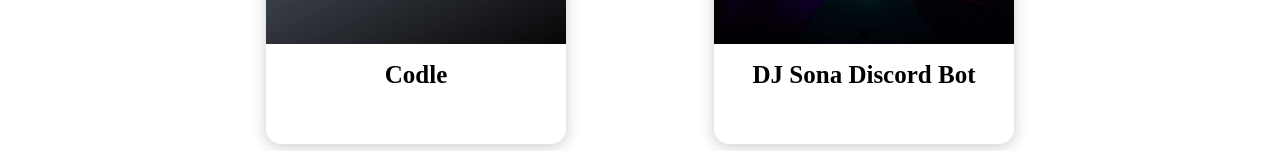
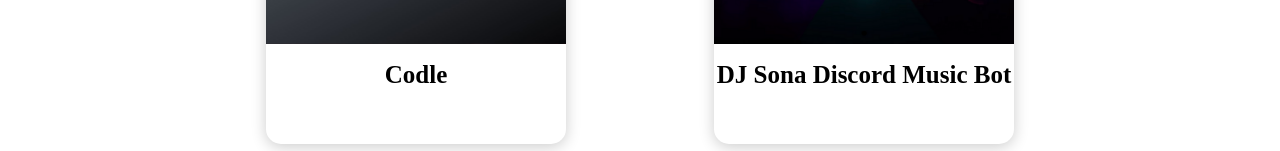
Before and after one commit to mach2258/React-portfolio, a React (Create React App) app: page /Projects in a window 1280 px wide. Shown: the part 756-907 px from the top of the page. Built offline with nearby package versions, Linux system fonts and the light colour scheme.

Commit message:
cleaned up displaying projects code

```diff
--- a/src/App.js
+++ b/src/App.js
@@ -4,6 +4,7 @@
 import Projects from "./pages/Projects"
 import Navbar from "./components/Navbar";
 import Footer from "./components/Footer";
+import ProjectDisplay from "./pages/ProjectDisplay"
 
 
 
@@ -15,6 +16,7 @@
         <Routes>
           <Route path="/" element ={<Home />} />
           <Route path="/Projects" element ={<Projects />} />
+          <Route path="project/:id" element={<ProjectDisplay />} />
         </Routes>
         <Footer/>
       </Router>
--- /dev/null
+++ b/src/helpers/ProjectList.js
@@ -0,0 +1,23 @@
+import ProjectOne from "../assets/mach2258.github.io_Weather-music_no playlists.png"
+import ProjectTwo from "../assets/UfoTracker.JPG"
+import ProjectThree from "../assets/Codle.JPG"
+import ProjectFour from "../assets/dj_sona_wallpaper__ethereal__kinetic__concussive__by_rjgtav_d946zy2-pre.png"
+
+export const ProjectList = [
+    {
+        name: "SkyNotes",
+        Image: ProjectOne
+    },
+    {
+        name: "UfoTracker",
+        Image: ProjectTwo
+    },
+    {
+        name: "Codle",
+        Image: ProjectThree
+    },
+    {
+        name: "DJ Sona Discord Music Bot",
+        Image: ProjectFour
+    },
+]
--- /dev/null
+++ b/src/pages/ProjectDisplay.js
@@ -0,0 +1,10 @@
+import React from 'react'
+import { useParams } from 'react-router-dom'
+
+function ProjectDisplay() {
+    const {id} = useParams();
+    return <div>{id}</div>
+
+}
+
+export default ProjectDisplay
--- a/src/pages/Projects.js
+++ b/src/pages/Projects.js
@@ -4,6 +4,7 @@
 import ProjectTwo from "../assets/UfoTracker.JPG"
 import ProjectThree from "../assets/Codle.JPG"
 import ProjectFour from "../assets/dj_sona_wallpaper__ethereal__kinetic__concussive__by_rjgtav_d946zy2-pre.png"
+import { ProjectList } from '../helpers/ProjectList';
 
 import "../styles/Project.css"
 
@@ -11,10 +12,9 @@
     return <div className='projects'>
         <h1> My Projects</h1>
         <div className='projectList'>
-            <Projectcard name="SkyNotes" image={ProjectOne}/>
-            <Projectcard name="UfoTracker" image={ProjectTwo}/>
-            <Projectcard name="Codle" image={ProjectThree}/>
-            <Projectcard name="DJ Sona Discord Bot" image={ProjectFour}/>
+            {ProjectList.map((project) => {
+                return <Projectcard name={project.name} image={project.Image} />;
+            })}
         </div>
     </div>
 
```
